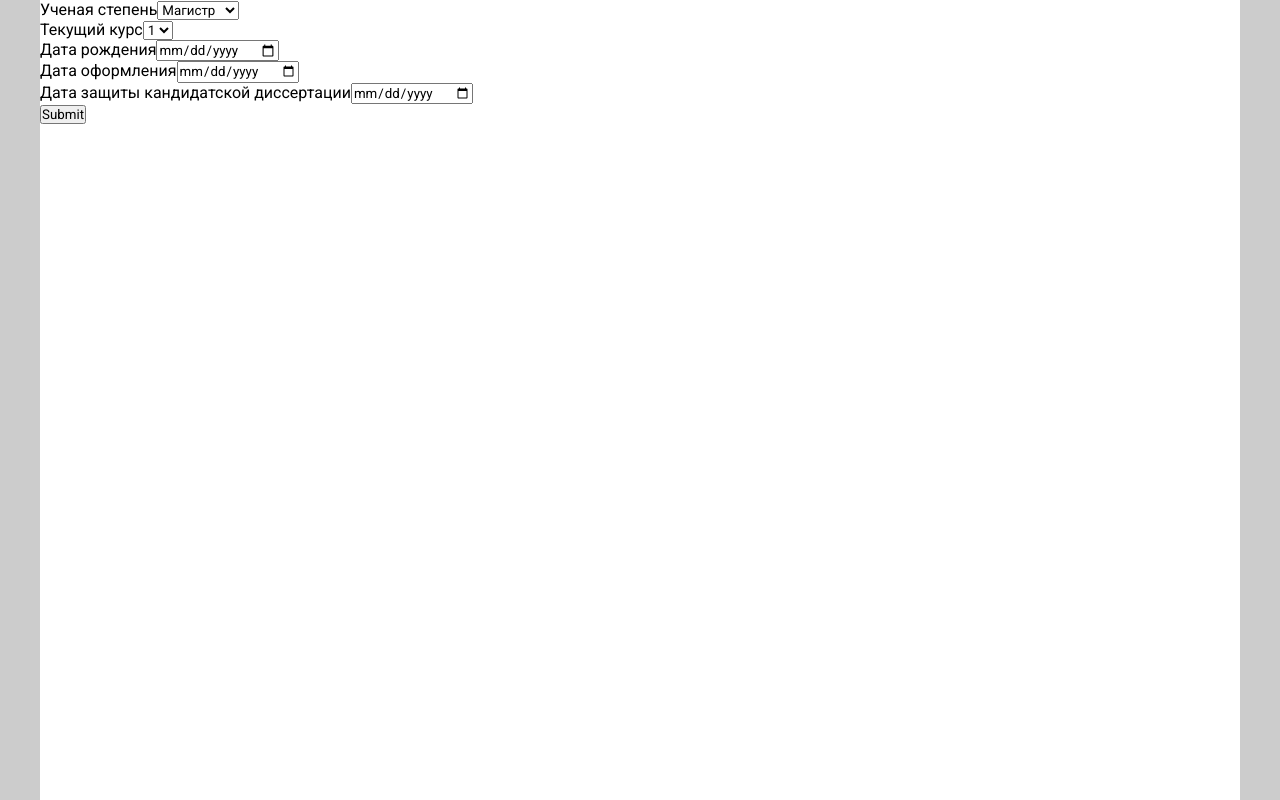
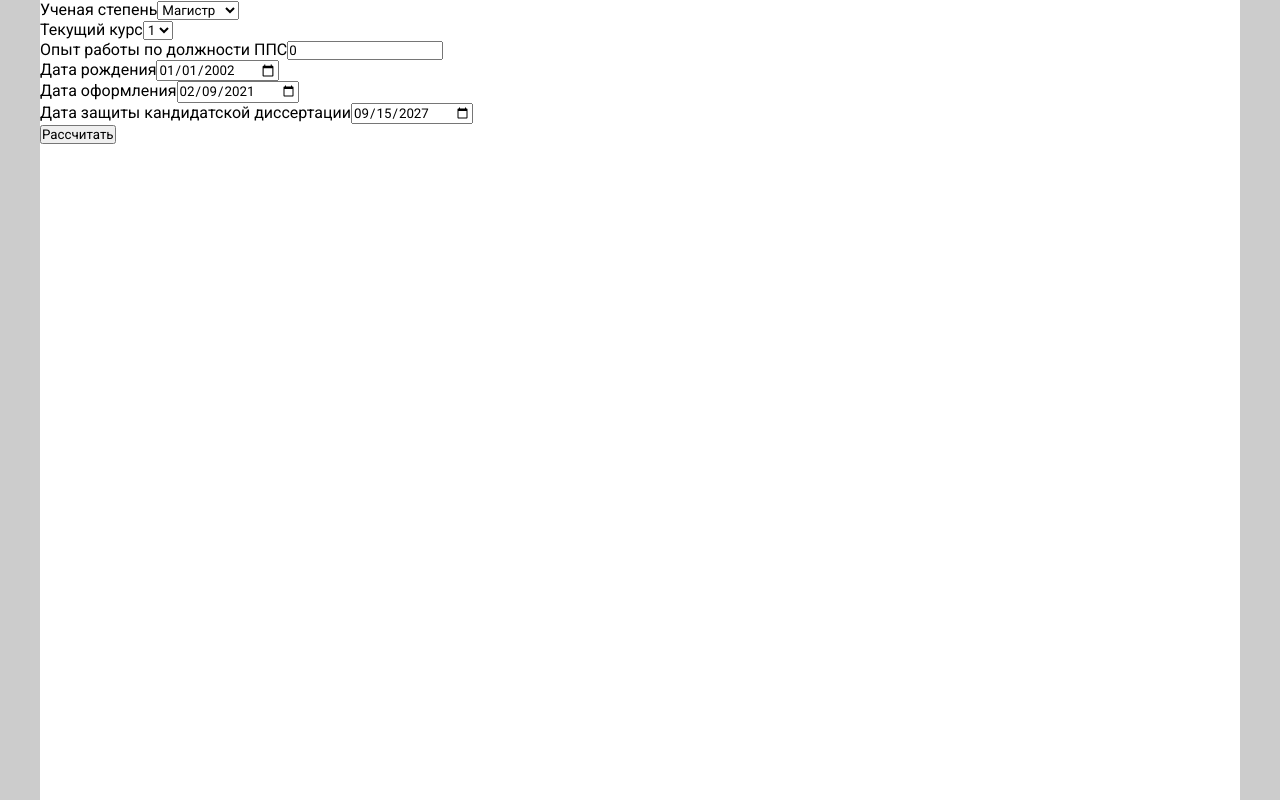
Before and after one commit to RTUITLab/RTU-Future-Salary-Front, a React (Create React App) app: page / in a window 1280 px wide. Built offline with nearby package versions, Linux system fonts and the light colour scheme.

Commit message:
added api request

```diff
--- a/package.json
+++ b/package.json
@@ -6,6 +6,7 @@
     "@testing-library/jest-dom": "^5.11.9",
     "@testing-library/react": "^11.2.5",
     "@testing-library/user-event": "^12.8.1",
+    "axios": "^0.21.1",
     "formik": "^2.2.6",
     "rc-slider": "^9.7.1",
     "react": "^17.0.1",
--- a/src/Components/Container/Container.jsx
+++ b/src/Components/Container/Container.jsx
@@ -1,22 +1,42 @@
 import React, {useState} from 'react'
 import Salary from "./Salary/Salary";
 import {withForm} from "../../hoc/withForm";
+import axios from "axios";
 
 const Container = (props) => {
 
-    const [academicDegree, setAcademicDegree] = useState('') //Ученая степень
-    const [academicDegreeCourse, setAcademicDegreeCourse] = useState('') //Курс обучения
-    const [workExperience, setWorkExperience] = useState('') //Стаж работы по должности ППС
-    const [dateOfBirth, setDateOfBirth] = useState('') //Дата рождения
-    const [dateOfRegistration, setDateOfRegistration] = useState('') //Дата оформления
-    const [dateOfDissertationDefense, setDateOfDissertationDefense] = useState('') //Дата защиты кандидатской диссертации
+    const [salary, setSalary] = useState('')
 
-    const handleSubmit = (values) => {
-        debugger
+    const apiRequest = (values) => {
+        let formdata = new FormData();
+
+        formdata.append('academic_degree', values.academicDegree)
+        formdata.append('academic_degree_course', values.academicDegreeCourse)
+        formdata.append('work_experience', values.workExperience)
+        formdata.append('date_of_birth', values.dateOfBirth)
+        formdata.append('date_of_registration', values.dateOfRegistration)
+        formdata.append('date_of_dissertation_defense', values.dateOfDissertationDefense)
+
+        return axios.post(`http://127.0.0.1:8000/api/data`, formdata)
+    }
+
+    const handleSubmit = async (values) => {
+
+
+        try {
+            let response = await apiRequest(values)
+            console.log(response.data)
+            setSalary(response.data)
+        }
+        catch (error) {
+            console.log('Error', error.toJSON())
+            window.alert('Error')
+        }
+
     }
 
     return (
-        <Salary {...props} handleSubmit={handleSubmit}
+        <Salary {...props} salary={salary} handleSubmit={handleSubmit}
         />
     )
 
--- a/src/Components/Container/Salary/Salary.jsx
+++ b/src/Components/Container/Salary/Salary.jsx
@@ -51,6 +51,17 @@ const Salary = (props) => {
                         </div>
 
                         <div>
+                            <label htmlFor="workExperience">Опыт работы по должности ППС</label>
+                            <Field
+                                id="workExperience"
+                                name="workExperience"
+                                type='number'
+                            >
+                            </Field>
+                            <ErrorMessage name="workExperience" component={TextError} />
+                        </div>
+
+                        <div>
                             <label htmlFor="dateOfBirth">Дата рождения</label>
                             <Field
                                 id="dateOfBirth"
@@ -81,7 +92,7 @@ const Salary = (props) => {
                             <ErrorMessage name="dateOfDissertationDefense" component={TextError} />
                         </div>
 
-                        <button type="submit" disabled={isSubmitting}>Submit</button>
+                        <button type="submit" disabled={isSubmitting}>Рассчитать</button>
                     </Form>
                     )}
                 </Formik>
--- a/src/hoc/withForm.js
+++ b/src/hoc/withForm.js
@@ -7,22 +7,24 @@ export const withForm = (Component) => {
 
         render() {
             const initialValues = {
-                academicDegree: 'Master',
-                academicDegreeCourse: '1',
-                workExperience: '',
-                dateOfBirth: '',
-                dateOfRegistration: '',
-                dateOfDissertationDefense: '',
+                academicDegree: 'Master', //Ученая степень
+                academicDegreeCourse: '1', //Курс обучения
+                workExperience: 0, //Стаж работы по должности ППС
+                dateOfBirth: '2002-01-01', //Дата рождения
+                dateOfRegistration: '2021-02-09', //Дата оформления
+                dateOfDissertationDefense: '2027-09-15', //Дата защиты кандидатской диссертации
             }
 
             let validationSchema = Yup.object({
                 academicDegree: Yup.string()
                     .required('Пожалуйста, введите ученую степерь'),
+                workExperience: Yup.number()
+                    .required('Пожалуйста, введите опыт работы'),
                 dateOfBirth: Yup.date()
                     .max('2004-01-01', 'Неправильная дата (max)')
                     .required('Пожалуйста, введите дату рождения'),
                 dateOfRegistration: Yup.date()
-                    .max('2021-01-01', 'Неправильная дата (max)')
+                    .max('2022-01-01', 'Неправильная дата (max)')
                     .required('Пожалуйста, введите дату оформления'),
                 dateOfDissertationDefense: Yup.date()
                     .max('2030-01-01', 'Неправильная дата (max)')
```
Also changed, not shown: 1 other file (tests, documents, lock files or other folders).
